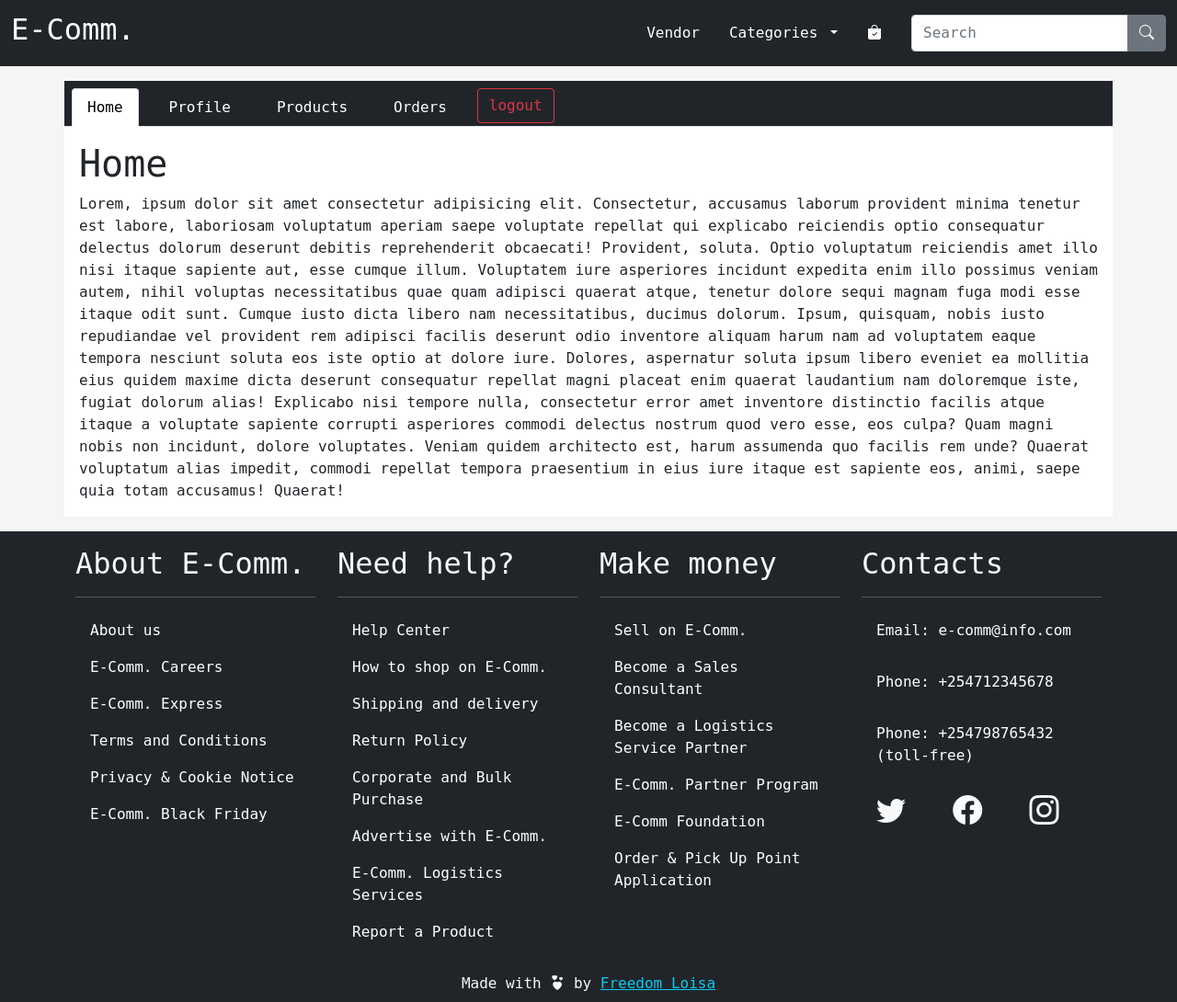
After one commit to LoisaKitakaya/E-Comm, a Django app: page /vendor/dashboard/ in a window 1280 px wide. The commit adds this page. Shown: the whole page at 92% size. Run offline with Django 4.2, Linux system fonts and the light colour scheme; a user stored in the database is signed in; some libraries are stand-ins or nearby versions; some web fonts are replaced.

Commit message:
finished vendor app

```diff
--- a/static/css/styles.css
+++ b/static/css/styles.css
@@ -94,3 +94,59 @@ html {
   width: 85%;
   margin: auto;
 }
+
+.vendor-intro,
+.vendor-outro {
+  padding: 6rem;
+}
+
+.vendor-details {
+  display: flex;
+  flex-direction: row;
+  justify-content: space-around;
+  padding: 1rem;
+  text-align: center;
+}
+
+.detail-container {
+  padding: 1rem;
+  width: 80%;
+  border: 1px solid gray;
+  margin: 0.5rem;
+  background-color: whitesmoke;
+  border-radius: 1rem;
+}
+
+.detail-container h4,
+.detail-container p {
+  text-align: justify !important;
+}
+
+.how-it-works {
+  width: fit-content;
+  margin: auto;
+}
+
+.how-it-works h2,
+.vendor-detail-header {
+  padding: 1rem;
+}
+
+.vendor-dashboard ul {
+  padding-top: 0.5rem;
+  padding-left: 0.5rem;
+  padding-right: 0.5rem;
+}
+
+.active {
+  color: black !important;
+  background-color: white !important;
+}
+
+.bg-light {
+  background-color: white !important;
+}
+
+.tab-page {
+  padding: 1rem;
+}
--- a/static/js/main.js
+++ b/static/js/main.js
@@ -13,4 +13,71 @@ $(document).ready(function () {
       backTop.fadeOut();
     }
   });
+
+  var dashHome = $("#dash-home");
+  var dashProfile = $("#dash-profile");
+  var dashProducts = $("#dash-products");
+  var dashOrders = $("#dash-orders");
+
+  var linkHome = $("#link-home");
+  var linkProfile = $("#link-profile");
+  var linkProducts = $("#link-products");
+  var linkOrders = $("#link-orders");
+
+  var divHome = $("#div-home");
+  var divProfile = $("#div-profile");
+  var divProducts = $("#div-products");
+  var divOrders = $("#div-orders");
+
+  divProfile.hide();
+  divProducts.hide();
+  divOrders.hide();
+
+  dashHome.click(function () {
+    linkHome.addClass("active");
+    linkProfile.removeClass("active");
+    linkProducts.removeClass("active");
+    linkOrders.removeClass("active");
+
+    divProfile.hide();
+    divProducts.hide();
+    divOrders.hide();
+    divHome.fadeIn();
+  });
+
+  dashProfile.click(function () {
+    linkHome.removeClass("active");
+    linkProfile.addClass("active");
+    linkProducts.removeClass("active");
+    linkOrders.removeClass("active");
+
+    divProducts.hide();
+    divOrders.hide();
+    divHome.hide();
+    divProfile.fadeIn();
+  });
+
+  dashProducts.click(function () {
+    linkHome.removeClass("active");
+    linkProfile.removeClass("active");
+    linkProducts.addClass("active");
+    linkOrders.removeClass("active");
+
+    divOrders.hide();
+    divHome.hide();
+    divProfile.hide();
+    divProducts.fadeIn();
+  });
+
+  dashOrders.click(function () {
+    linkHome.removeClass("active");
+    linkProfile.removeClass("active");
+    linkProducts.removeClass("active");
+    linkOrders.addClass("active");
+
+    divHome.hide();
+    divProfile.hide();
+    divProducts.hide();
+    divOrders.fadeIn();
+  });
 });
--- a/templates/base.html
+++ b/templates/base.html
@@ -42,8 +42,7 @@
         </a>
         <div class="d-flex">
           <div class="d-flex nav-item">
-            <a href="#" class="nav-link">Vendor</a>
-            <!-- <a href="#" class="nav-link">Categories</a> -->
+            <a href="{% url 'vendor_home' %}" class="nav-link">Vendor</a>
             <div class="dropdown">
               <a
                 class="nav-link dropdown-toggle"
--- /dev/null
+++ b/vendors/templates/vendors/vendor_dashboard.html
@@ -0,0 +1,151 @@
+<!-- extend base template -->
+{% extends 'base.html' %}
+<!-- extend base template -->
+
+<!-- load static -->
+{% load static %}
+<!-- load static -->
+
+<!-- title -->
+
+<!-- extend block -->
+{% block title %} Vendor {{ header }} {% endblock %}
+<!-- extend block -->
+
+<!-- title -->
+
+<!-- body -->
+
+<!-- extend block -->
+{% block body %}
+<div class="vendor-dashboard">
+  <!-- tab navigation -->
+  <ul class="nav nav-tabs bg-dark">
+    <li class="nav-item" id="dash-home">
+      <a class="nav-link active" href="#" id="link-home">Home</a>
+    </li>
+    <li class="nav-item" id="dash-profile">
+      <a class="nav-link" href="#" id="link-profile">Profile</a>
+    </li>
+    <li class="nav-item" id="dash-products">
+      <a class="nav-link" href="#" id="link-products">Products</a>
+    </li>
+    <li class="nav-item" id="dash-orders">
+      <a class="nav-link" href="#" id="link-orders">Orders</a>
+    </li>
+    <li class="nav-item">
+      <a href="{% url 'logout_vendor' %}" class="btn-outline-danger btn"
+        >logout</a
+      >
+    </li>
+  </ul>
+  <!-- tab navigation -->
+
+  <!-- tab pages -->
+  <div class="tab-page bg-light">
+    <div id="div-home">
+      <h1>Home</h1>
+      Lorem, ipsum dolor sit amet consectetur adipisicing elit. Consectetur,
+      accusamus laborum provident minima tenetur est labore, laboriosam
+      voluptatum aperiam saepe voluptate repellat qui explicabo reiciendis optio
+      consequatur delectus dolorum deserunt debitis reprehenderit obcaecati!
+      Provident, soluta. Optio voluptatum reiciendis amet illo nisi itaque
+      sapiente aut, esse cumque illum. Voluptatem iure asperiores incidunt
+      expedita enim illo possimus veniam autem, nihil voluptas necessitatibus
+      quae quam adipisci quaerat atque, tenetur dolore sequi magnam fuga modi
+      esse itaque odit sunt. Cumque iusto dicta libero nam necessitatibus,
+      ducimus dolorum. Ipsum, quisquam, nobis iusto repudiandae vel provident
+      rem adipisci facilis deserunt odio inventore aliquam harum nam ad
+      voluptatem eaque tempora nesciunt soluta eos iste optio at dolore iure.
+      Dolores, aspernatur soluta ipsum libero eveniet ea mollitia eius quidem
+      maxime dicta deserunt consequatur repellat magni placeat enim quaerat
+      laudantium nam doloremque iste, fugiat dolorum alias! Explicabo nisi
+      tempore nulla, consectetur error amet inventore distinctio facilis atque
+      itaque a voluptate sapiente corrupti asperiores commodi delectus nostrum
+      quod vero esse, eos culpa? Quam magni nobis non incidunt, dolore
+      voluptates. Veniam quidem architecto est, harum assumenda quo facilis rem
+      unde? Quaerat voluptatum alias impedit, commodi repellat tempora
+      praesentium in eius iure itaque est sapiente eos, animi, saepe quia totam
+      accusamus! Quaerat!
+    </div>
+    <div id="div-profile">
+      <h1>Profile</h1>
+      Lorem ipsum dolor sit, amet consectetur adipisicing elit. Expedita dolorem
+      sed maiores, esse nisi enim. Beatae, optio. Quaerat natus voluptatum quis
+      facilis quas quae quod blanditiis et. Sed enim delectus distinctio
+      incidunt fugiat pariatur veniam dolorem nam, magni nulla quam quia non
+      eius, rem tenetur sint porro tempore, dolore quo corrupti iure ut
+      necessitatibus autem. Quos, maiores quas praesentium voluptate consequatur
+      laborum modi optio sit adipisci officia dolor cumque obcaecati cum alias
+      molestiae! Modi culpa ipsam illum necessitatibus. Cupiditate pariatur
+      commodi suscipit animi provident sed tenetur sapiente! Eveniet cumque
+      animi qui repellendus velit, repellat officia aperiam maiores.
+      Reprehenderit, perspiciatis sunt aspernatur ea eos distinctio cupiditate
+      libero laboriosam cum alias voluptatem, voluptatibus nulla rem quos
+      provident facilis magni nisi temporibus aperiam omnis fugiat aliquam!
+      Dolorem perspiciatis dolorum assumenda ab dolor unde sit nulla non cumque,
+      doloribus facere hic, nam illo facilis consectetur maiores explicabo
+      delectus sunt ex beatae libero. Ipsam consequuntur voluptas dolor nobis
+      laudantium, doloremque expedita tempore. Ad, obcaecati! Alias, reiciendis,
+      magni, maiores perferendis quas molestias ea exercitationem minus rerum
+      explicabo saepe rem. Accusantium sequi, accusamus harum porro eum aperiam
+      tempora dolore blanditiis quos aliquam explicabo nobis minus dignissimos
+      soluta voluptate quo est quibusdam voluptatibus. Eligendi sequi soluta
+      dolore distinctio.
+    </div>
+    <div id="div-products">
+      <h1>Products</h1>
+      Lorem ipsum dolor sit amet consectetur adipisicing elit. Iure adipisci in
+      atque tempore! Eius ipsum voluptatem labore minima at dolores, quasi,
+      perspiciatis illo tenetur excepturi deserunt. A qui accusantium nisi cum!
+      Animi mollitia minima voluptates! Inventore doloribus fuga, ipsum possimus
+      accusantium doloremque delectus, obcaecati, eveniet repellendus nesciunt
+      dolore maiores sequi harum! At dolorem vero sed cum ab sint et, odit quod
+      iusto rerum possimus iste recusandae quisquam voluptates nesciunt? Facere
+      et a culpa, fugiat repellendus blanditiis repellat eius laboriosam
+      dignissimos distinctio! Repellat quae odit quidem necessitatibus
+      architecto officia dolore et culpa. Laborum id numquam tenetur est, quasi
+      debitis molestiae nobis explicabo officiis delectus animi vel
+      exercitationem aliquam maxime illo quo! Voluptatem ratione odit illo quam
+      labore, aperiam quidem totam dolorem ducimus commodi quo vel sequi non
+      possimus eaque fuga, quae numquam nemo iste eum laboriosam ullam! Fugit,
+      earum excepturi praesentium et totam officia dicta voluptates expedita
+      illum eius consectetur quisquam, explicabo necessitatibus neque,
+      repudiandae ullam at quos modi nisi? Doloribus nemo numquam, voluptate,
+      quaerat molestias quae pariatur fugit veniam id expedita itaque officia
+      velit quidem, quisquam error reiciendis totam aut. Ratione fugiat eveniet
+      quidem laboriosam libero tempore, praesentium officiis magni quaerat
+      quibusdam hic quod qui similique quam! Quos, unde soluta!
+    </div>
+    <div id="div-orders">
+      <h1>Orders</h1>
+      Lorem ipsum dolor, sit amet consectetur adipisicing elit. Eveniet dolore
+      ab nemo! Cupiditate minima fugit similique accusantium tenetur nobis ex
+      tempore maxime, officia nihil nostrum voluptates atque ad eaque
+      perspiciatis? Earum est at veritatis voluptatibus culpa harum consectetur
+      velit numquam repellat explicabo distinctio sapiente nulla beatae et
+      accusantium blanditiis ducimus ad quos nihil accusamus excepturi ea odio,
+      illum repudiandae? Nihil beatae odio libero ipsam quaerat exercitationem
+      numquam adipisci fuga eaque? Dolorem veniam placeat neque corrupti labore
+      sit est, voluptatem, numquam consequuntur atque obcaecati commodi debitis
+      facere. Commodi voluptatum officia eligendi reprehenderit, voluptate ab
+      accusamus, at obcaecati necessitatibus culpa eius rem, exercitationem
+      minima. Nobis animi similique quae fugit quos porro blanditiis sit labore
+      inventore eum alias minus sunt accusantium ipsam impedit ut totam
+      corporis, unde error est iusto ad perferendis! Dolore beatae optio dolorem
+      tempore modi, vitae aliquam quidem at repudiandae consequatur quibusdam,
+      alias qui nam! Pariatur, ducimus. Repudiandae necessitatibus modi ducimus
+      natus, quis aspernatur ex corporis dolores quae dicta adipisci ratione
+      quam cum ad, obcaecati nisi delectus sit fuga! Deleniti quia, perspiciatis
+      veritatis a nesciunt quisquam perferendis velit cum. Odio quo provident
+      assumenda ab ratione. Exercitationem ipsam porro expedita voluptate rerum
+      possimus impedit amet dignissimos, explicabo in adipisci obcaecati
+      dolorem?
+    </div>
+  </div>
+  <!-- tab pages -->
+</div>
+{% endblock %}
+<!-- extend block -->
+
+<!-- body -->
--- a/vendors/urls.py
+++ b/vendors/urls.py
@@ -4,6 +4,9 @@ from vendors import views
 urlpatterns = [
     path('', views.vendor_home, name='vendor_home'),
     path('create-account/', views.create_vendor_account, name='create_vendor_account'),
-    path('login/', views.login_vendor, name='login_vendor'),
+    path('login-vendor/', views.login_vendor, name='login_vendor'),
+    path('login/', views.login, name='login'),
     path('create-profile/', views.create_vendor_profile, name='create_vendor_profile'),
+    path('logout/', views.logout_vendor, name='logout_vendor'),
+    path('dashboard/', views.dashboard, name='dashboard'),
 ]
--- a/vendors/views.py
+++ b/vendors/views.py
@@ -1,7 +1,8 @@
 from django.shortcuts import render, redirect
-from django.contrib.auth import logout as django_logout, login as django_login
+from django.contrib.auth import logout as dj_logout, login as dj_login
 from django.contrib.auth.forms import AuthenticationForm
 from .forms import CreateNewUser, CreateVendorProfile
+from django.contrib.auth.decorators import login_required
 
 # Create your views here.
 def vendor_home(request):
@@ -20,7 +21,7 @@ def create_vendor_account(request):
 
             form.save()
 
-            return redirect('login_vendor   ')
+            return redirect('login_vendor')
 
         else:
 
@@ -38,11 +39,14 @@ def create_vendor_account(request):
 
     form_footer = 'Already have an account?'
 
+    redirect_url = "login"
+
     context = {
         'header': subtitle,
         'form': form,
         'form_title': form_title,
         'form_footer': form_footer,
+        'url': redirect_url
     }
 
     return render(request, 'vendors/vendor_forms.html', context)
@@ -57,7 +61,47 @@ def login_vendor(request):
 
             user = form.get_user()
 
-            django_login(request, user)
+            dj_login(request, user)
+
+            return redirect('create_vendor_profile')
+
+        else:
+
+            pass
+
+    else:
+
+        form = AuthenticationForm()
+
+    subtitle = 'Login'
+
+    form_title = 'Login'
+
+    form_footer = "Don't have an account?"
+
+    redirect_url = "create"
+
+    context = {
+        'header': subtitle,
+        'form': form,
+        'form_title': form_title,
+        'form_footer': form_footer,
+        'url': redirect_url
+    }
+
+    return render(request, 'vendors/vendor_forms.html', context)
+
+def login(request):
+
+    if request.method == 'POST':
+
+        form = AuthenticationForm(data=request.POST)
+
+        if form.is_valid():
+
+            user = form.get_user()
+
+            dj_login(request, user)
 
             return redirect('dashboard')
 
@@ -75,15 +119,19 @@ def login_vendor(request):
 
     form_footer = "Don't have an account?"
 
+    redirect_url = "create"
+
     context = {
         'header': subtitle,
         'form': form,
         'form_title': form_title,
         'form_footer': form_footer,
+        'url': redirect_url
     }
 
     return render(request, 'vendors/vendor_forms.html', context)
 
+@login_required(login_url='login_vendor')
 def create_vendor_profile(request):
 
     logged_in_vendor = request.user
@@ -114,13 +162,33 @@ def create_vendor_profile(request):
 
     form_title = 'Create Profile'
 
-    form_footer = "Go to dashboard?"
+    form_footer = "Already have a profile? To go to dashboard..."
+
+    redirect_url = "dashboard"
 
     context = {
         'header': subtitle,
         'form': form,
         'form_title': form_title,
         'form_footer': form_footer,
+        'url': redirect_url
     }
 
     return render(request, 'vendors/vendor_forms.html', context)
+
+def logout_vendor(request):
+
+    dj_logout(request)
+
+    return redirect('vendor_home')
+
+@login_required(login_url='login')
+def dashboard(request):
+
+    subtitle = 'Dashboard'
+
+    context = {
+        'header': subtitle,
+    }
+
+    return render(request, 'vendors/vendor_dashboard.html', context)
```
Also changed, not shown: vendors/templates/vendors/vendor_forms.html (+16 -1 lines), vendors/templates/vendors/vendor_home.html (+103 -7 lines), db.sqlite3, media/vendor_profile_image/PicsArt_03-21-10.30.59-901x1024.jpg (added), media/vendor_profile_image/arab-profile-icon-male-avatar-man-image_csp42946270_iITaNZK.png (added), static/img/ecommerce-automation-process.png (added).
